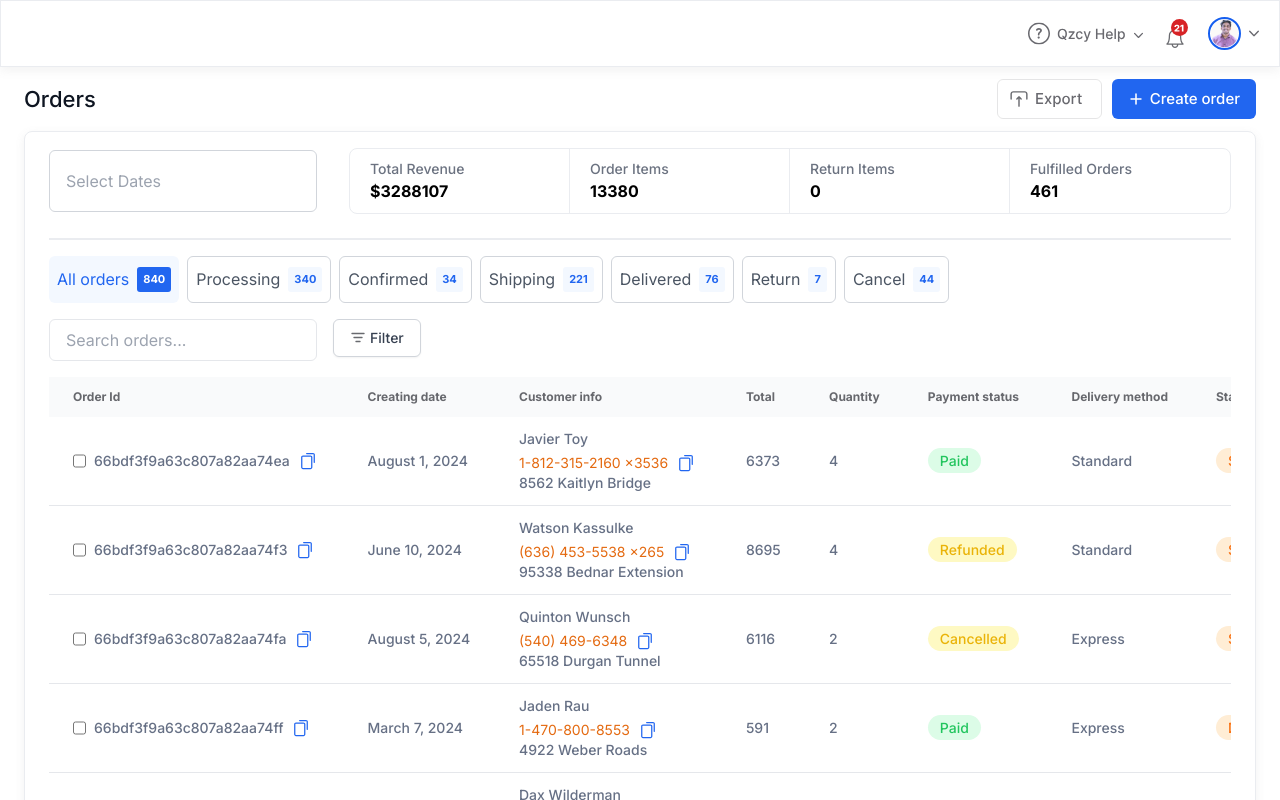
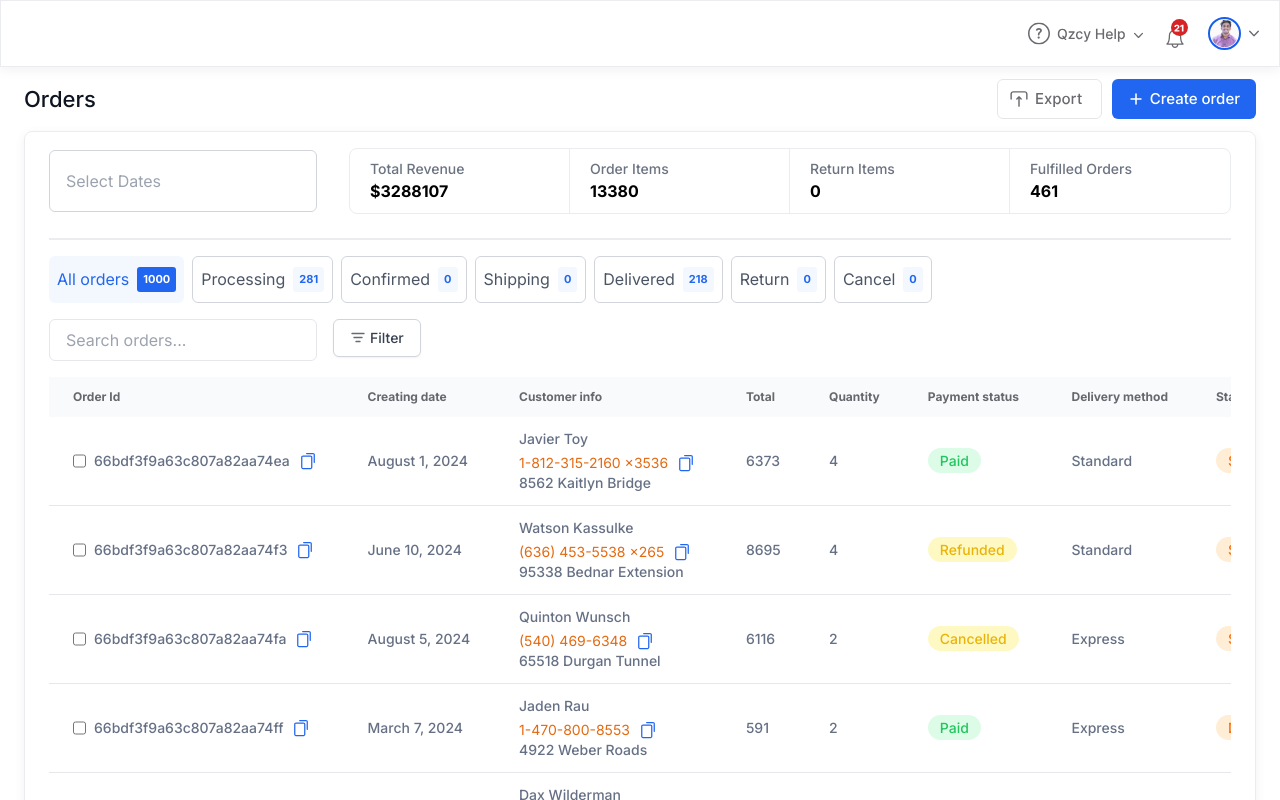
Before and after one commit to tanmoypaul1005/qzency, a Next.js app: page / in a window 1280 px wide. Shown: the top 800 px of the page. Built offline with nearby package versions, Linux system fonts and the light colour scheme.

Commit message:
refactor: Update Filters component to dynamically calculate order counts from orders data

```diff
--- a/app/components/filter/Filters.js
+++ b/app/components/filter/Filters.js
@@ -2,18 +2,41 @@ import React from 'react';
 import FilterButton from './FilterButton';
 import SearchBar from './SearchBar';
 import FilterBox from './FilterBox';
+import orders from "../../../data/orders.json";
 
 const Filters = () => {
 
   const filters = [
-    { label: 'All orders', count: 840, active: true },
-    { label: 'Processing', count: 340, active: false },
-    { label: 'Confirmed', count: 34, active: false },
-    { label: 'Shipping', count: 221, active: false },
-    { label: 'Delivered', count: 76, active: false },
-    { label: 'Return', count: 7, active: false },
-    { label: 'Cancel', count: 44, active: false },
+    { label: 'All orders', count: 0, active: true },
+    { label: 'Processing', count: 0, active: false },
+    { label: 'Confirmed', count: 0, active: false },
+    { label: 'Shipping', count: 0, active: false },
+    { label: 'Delivered', count: 0, active: false },
+    { label: 'Return', count: 0, active: false },
+    { label: 'Cancel', count: 0, active: false },
   ];
+
+  const statusMap = {
+    'Processing': 'Processing',
+    'Confirmed': 'Confirmed',
+    'Shipping': 'Shipping',
+    'Delivered': 'Delivered',
+    'Return': 'Return',
+    'Cancel': 'Cancel'
+  };
+
+  orders.forEach(order => {
+    filters[0].count++; // Increment 'All orders' count
+    const status = order.status;
+    if (statusMap[status]) {
+      const filter = filters.find(f => f.label === statusMap[status]);
+      if (filter) {
+        filter.count++;
+      }
+    }
+  });
+
+  console.log(filters);
 
   return (
     <div className="flex flex-wrap items-center justify-between gap-4 ">
--- a/app/layout.js
+++ b/app/layout.js
@@ -4,7 +4,7 @@ import "./globals.css";
 const inter = Inter({ subsets: ["latin"] });
 
 export const metadata = {
-  title: "Create Next App",
+  title: "Qzency",
   description: "Generated by create next app",
 };
 
```
